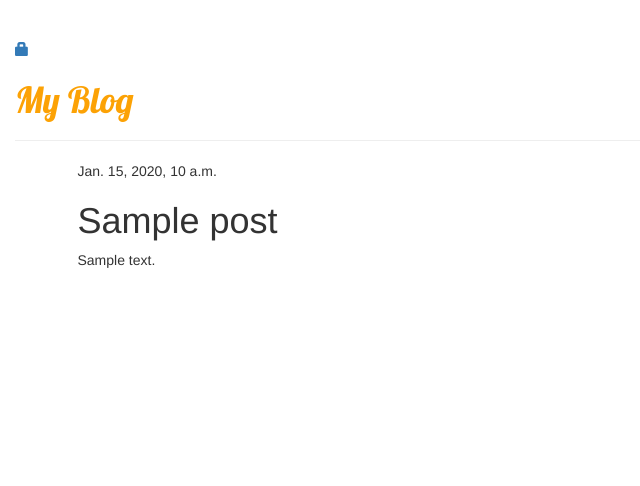
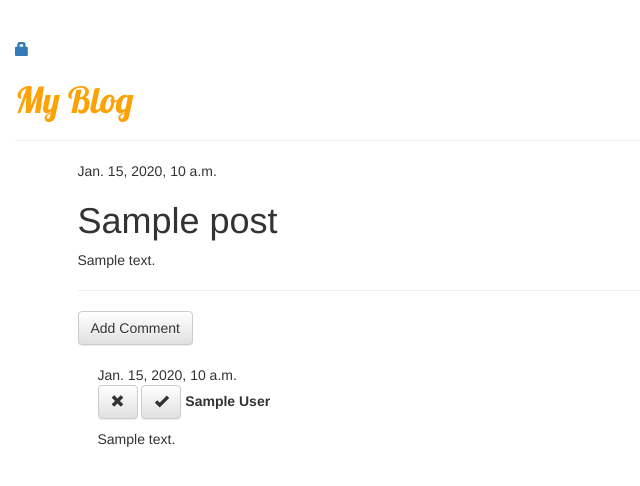
Before and after one commit to ldhzb87/my-first-blog, a Django app: template blog/templates/blog/post_detail.html in a window 1280 px wide. Shown: the top 486 px of the page, without its empty margins (0-640 px from the left). Run offline with Django 3.2, Linux system fonts and the light colour scheme; the template is opened without the code that fills it: most values are stand-ins (such as "Sample title", 1, 10 or a date in 2020); some libraries are stand-ins or nearby versions.

Commit message:
class comment 기능 추가

```diff
--- a/blog/admin.py
+++ b/blog/admin.py
@@ -1,5 +1,5 @@
 from django.contrib import admin
-from .models import Post
-
+from .models import Post, Comment
 
 admin.site.register(Post)
+admin.site.register(Comment)
--- a/blog/static/css/blog.css
+++ b/blog/static/css/blog.css
@@ -5,3 +5,6 @@ h1 a {
 body {
     padding-left: 15px;
 }
+.comment {
+    margin: 20px 0px 20px 20px;
+}
--- a/blog/templates/blog/post_detail.html
+++ b/blog/templates/blog/post_detail.html
@@ -16,4 +16,19 @@
         <h1>{{ post.title }}</h1>
         <p>{{ post.text|linebreaksbr }}</p>
     </div>
+    <hr>
+    <a class="btn btn-default" href="{% url 'add_comment_to_post' pk=post.pk %}">Add Comment</a>
+    {% for comment in post.comments.all %}
+        <div class="comment">
+            <div class="date">{{ comment.created_date }}</div>
+            {% if not comment.approved_comment %}
+                <a class="btn btn-default" href="{% url 'comment_remove' pk=post.pk %}"><span class="glyphicon glyphicon-remove"></span></a>
+                <a class="btn btn-default" href="{% url 'comment_approve' pk=post.pk %}"><span class="glyphicon glyphicon-ok"></span></a>
+            {% endif %}
+            <strong>{{ comment.author }}</strong>
+            <p>{{ comment.text|linebreaks }}</p>
+        </div>
+    {% empty %}
+        <p>No comments here yet :(</p>
+    {% endfor %}
 {% endblock %}
--- a/blog/templates/blog/post_list.html
+++ b/blog/templates/blog/post_list.html
@@ -7,6 +7,7 @@
                 {{ post.published_date }}
             </div>
             <h1><a href="{% url 'post_detail' pk=post.pk %}">{{ post.title }}</a></h1>
+            <a href="{% url 'post_detail' pk=post.pk %}">Comments: {{ post.approved_comments.count }}</a>
         </div>
     {% endfor %}
 {% endblock %}
--- a/blog/urls.py
+++ b/blog/urls.py
@@ -9,5 +9,8 @@ urlpatterns = [
     url(r'^post/(?P<pk>\d+)/edit/$', views.post_edit, name='post_edit'),
     url(r'^drafts/$', views.post_draft_list, name='post_draft_list'),
     url(r'^post/(?P<pk>\d+)/publish/$', views.post_publish, name='post_publish'),
-    url(r'^post/(?P<pk>\d+)/remove/$', views.post_remove, name='post_remove')
+    url(r'^post/(?P<pk>\d+)/remove/$', views.post_remove, name='post_remove'),
+    url(r'^post/(?P<pk>\d+)/comment/$', views.add_comment_to_post, name='add_comment_to_post'),
+    url(r'^comment/(?P<pk>\d+)/approve/$', views.comment_approve, name='comment_approve'),
+    url(r'^comment/(?P<pk>\d+)/remove/$', views.comment_remove, name='comment_remove')
 ]
```
Also changed, not shown: blog/forms.py (+7 -1 lines), blog/models.py (+18 -0 lines), blog/templates/blog/add_comment_to_post.html (added, +10 -0 lines), blog/views.py (+30 -2 lines), blog/migrations/0002_comment.py (added).
